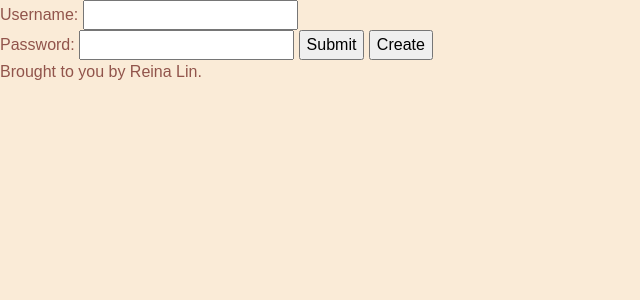
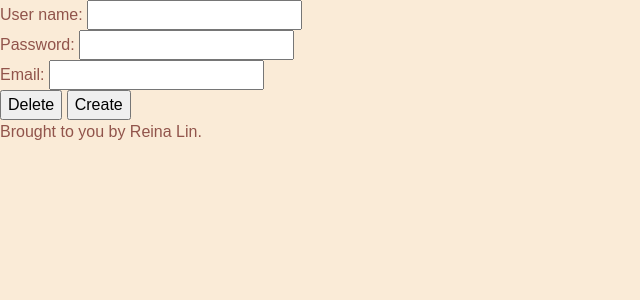
Before and after one commit to reindeersled/yahtzee, a Flask app: page /login in a window 1280 px wide. Shown: the top 300 px of the page, without its empty margins (0-640 px from the left). Run offline with Flask 3, Linux system fonts and the light colour scheme; some web fonts are replaced.

Commit message:
i do not exists

```diff
--- a/controllers/SessionController.py
+++ b/controllers/SessionController.py
@@ -4,6 +4,13 @@ from flask import request
 from Models import User_Model
 User_DB_location = '../yahtzeeDB.db'
 User = User_Model.User(User_DB_location, 'users')
+
+def index():
+    print(f"request.method= {request.method} request.url={request.url}")
+    print(f"request.url={request.query_string}")
+    print(f"request.url={request.args.get('index')}")
+
+    return render_template('login.html')
 
 def login():
     print(f"request.method= {request.method} request.url={request.url}")
@@ -12,32 +19,34 @@ def login():
 
     print(request.form)
 
-    if request.method == 'POST':
-        action = request.form.get('action')
+    action = request.form.get('action')
+    username = request.args.get('username')
+    password = request.args.get('password')
 
-        if action == 'Submit': #logging in
+    if action == 'Submit': #logging in
 
-            if User.get(username=request.form.get('username'))["data"]:
-                print(User.get(username=request.form.get('username'))["data"])
+        if User.get(username=username)["data"]:
+            print(User.get(username=username)["data"])
 
-                if request.form.get('password') == User.to_dict(User.get(username=request.form.get('username'))["data"])["data"]["password"]:
-                    user_info = {
-                        "username": request.form.get('username'),
-                        "password": request.form.get('password')
-                    }
-                    return render_template('user_games.html', user_info=user_info)
-
-                else:
-                    return jsonify({
-                        "wrong password!"
-                    })
+            if password == User.to_dict(User.get(username=username)["data"])["data"]["password"]:
+                user_info = {
+                    "username": username,
+                    "password": password
+                }
+                return render_template('user_games.html', user_info=user_info)
 
             else:
                 return jsonify({
-                    "this user does not exist!"
+                    "wrong password!"
                 })
 
-        elif action == 'Create': #new user
-            return redirect('/users')
+        else:
+            return jsonify({
+                "this user does not exist!"
+            })
 
-    return render_template('login.html')
+    elif action == 'Create': #new user
+        return redirect('/users')
+
+
+    return render_template('user_details.html')
--- a/controllers/UserController.py
+++ b/controllers/UserController.py
@@ -40,6 +40,16 @@ def users():
         elif action=='Create':
             user_games = []
             high_scores = []
+            if User.exists(username=user_info['username'])["data"]:
+                return jsonify({
+                    "success": False,
+                    "data": "This user already exists!" #no i don't??
+                })
+            if not user_data['username'] or not user_data['password'] or not user_data['email']:
+                return jsonify({
+                    "success": False,
+                    "data": "You need to fill out the form!"
+                })
             user_data = User.create(user_info)["data"]
 
             return render_template('user_games.html', user_data=user_data, user_games=user_games, high_scores=high_scores)
@@ -48,6 +58,8 @@ def users():
             removed_user = User.remove(user_info['username'])["data"]
             return render_template('user_games.html', removed_user=removed_user)
 
+    return render_template('user_details.html')
+
 # def update_user():
 #     print(f"request.url={request.url}")
 
--- a/server.py
+++ b/server.py
@@ -16,8 +16,8 @@ app = Flask(__name__, static_url_path='', static_folder='static')
 #The Router section of our application conects routes to Contoller methods
 
 #session
-app.add_url_rule('/', view_func=SessionController.login, methods = ['GET'])
-app.add_url_rule('/login', view_func=SessionController.login, methods = ['GET', 'POST'])
+app.add_url_rule('/', view_func=SessionController.index, methods = ['GET'])
+app.add_url_rule('/login', view_func=SessionController.login, methods = ['GET'])
 
 #game
 # app.add_url_rule('/games/<username>', view_func=GameController.user_games, methods = ['GET'])
--- a/templates/login.html
+++ b/templates/login.html
@@ -12,7 +12,7 @@
   </head>
   <body>
 
-    <form action="/login" method="POST">
+    <form action="/login" method="GET">
         <label for="username_input">Username:</label>
         <input id="username_input" type="text" name="username" /> <br />
 
```
